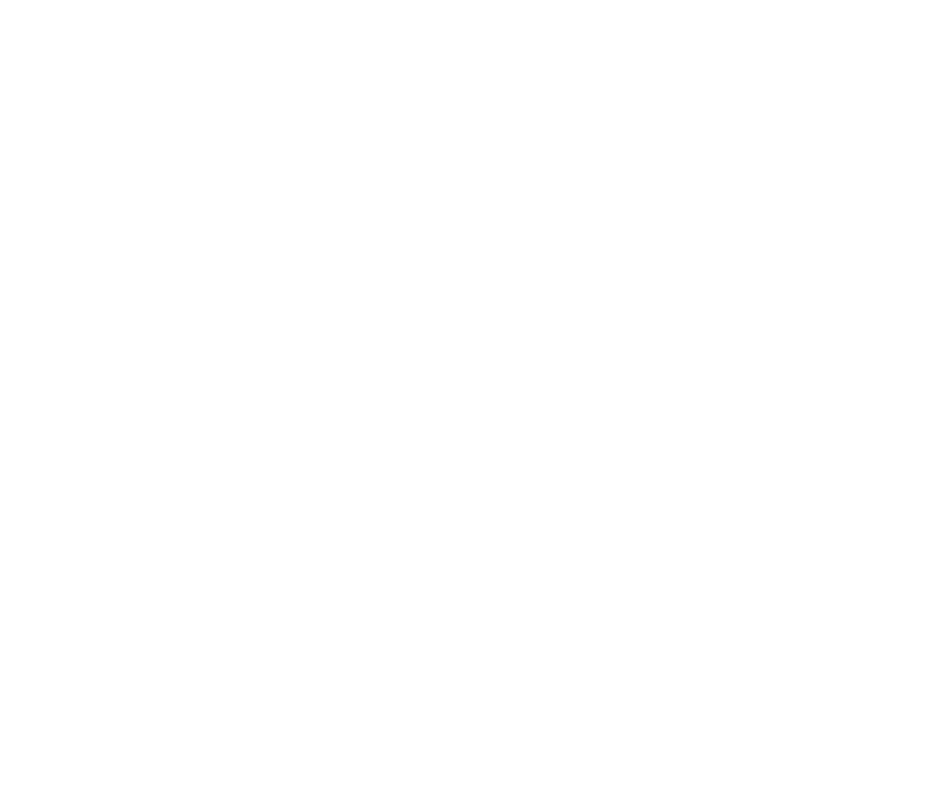
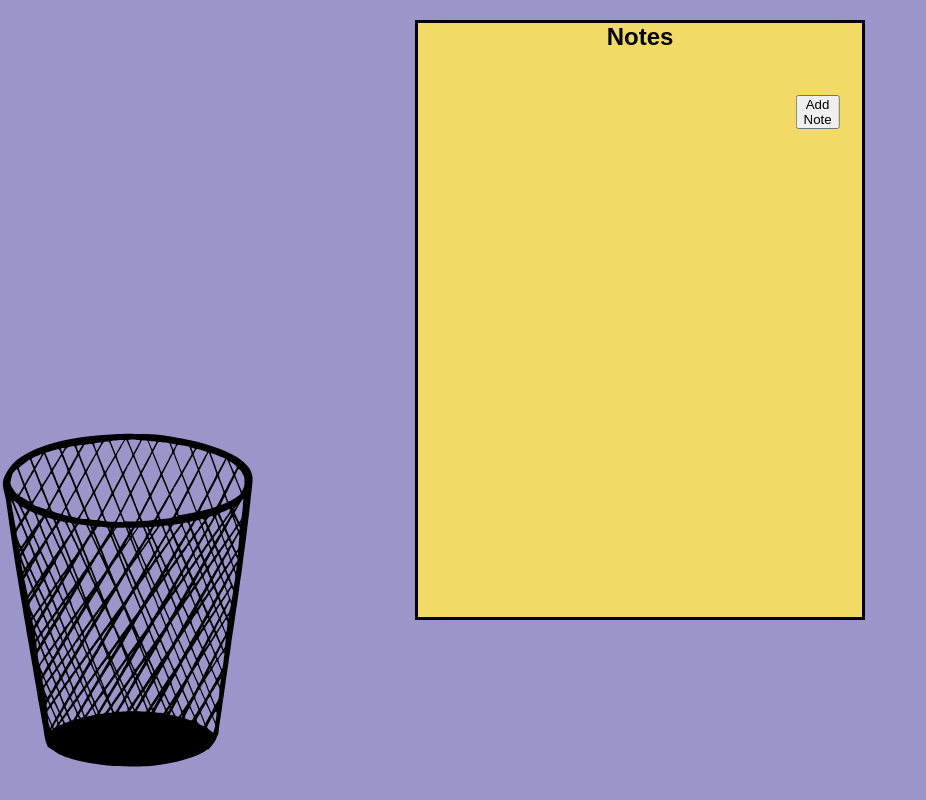
Before and after one commit to Tim2313/Tim2313.github.io, a plain HTML site: page NotesProject/index.html in a window 1280 px wide. Shown: the whole page, without its empty margins (0-926 px from the left). Drawn offline with Linux system fonts and the light colour scheme.

Commit message:
[ProjectNotes] Start project

```diff
--- a/NotesProject/css/style.css
+++ b/NotesProject/css/style.css
@@ -0,0 +1,46 @@
+* {
+    margin: 0;
+    padding: 0;
+    font-family: 'poppins', sans-serif;
+    box-sizing: border-box;
+}
+
+.square {
+    background-color: #9c95c9;
+    min-height: 100vh;
+    width: 100%;
+    position: relative;
+
+}
+
+.notes {
+    background-color: rgb(241, 218, 101);
+    position: absolute;
+    top: 40%;
+    left: 50%;
+    transform: translate(-50%, -50%);
+    width: 450px;
+    height: 600px;
+    border: 3px solid black;
+    cursor: pointer;
+}
+
+.trash_bin {
+    position: absolute;
+    top: 75%;
+    left: 10%;
+    transform: translate(-50%, -50%);
+    width: 300px;
+    height: 400px;
+}
+
+.header {
+    text-align: center;
+}
+
+.button_text {
+    position: absolute;
+    top: 15%;
+    left: 90%;
+    transform: translate(-50%, -50%);
+}
--- a/NotesProject/index.html
+++ b/NotesProject/index.html
@@ -3,12 +3,17 @@
     <meta charset="UTF-8">
     <meta http-equiv="X-UA-Compatible" content="IE=edge">
     <meta name="viewport" content="width=device-width, initial-scale=1.0">
-    <link rel="stylesheet" href="css/style.css" type="css/text">
+    <link rel="stylesheet" href="css/style.css" type="text/css">
+    <script defer src="script/script.js"></script>
     <title>Document</title>
 </head>
 <body>
-    <div class="background">
-
+    <div class="square">
+        <img class="trash_bin" src="picture/office-trash-bin-5644.svg" alt="trash_bin">
+        <span class="notes">
+        <h2 class="header">Notes</h2>
+        <button class="button_text">Add Note</button>
+        </span>
     </div>
 
 </body>
--- /dev/null
+++ b/NotesProject/script/script.js
@@ -0,0 +1,3 @@
+document.getElementById("button_text").addEventListener('click', function () {
+
+});
```
Also changed, not shown: NotesProject/picture/office-trash-bin-5644.svg (added).
